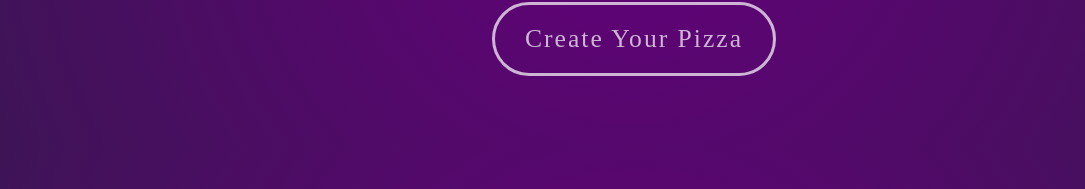
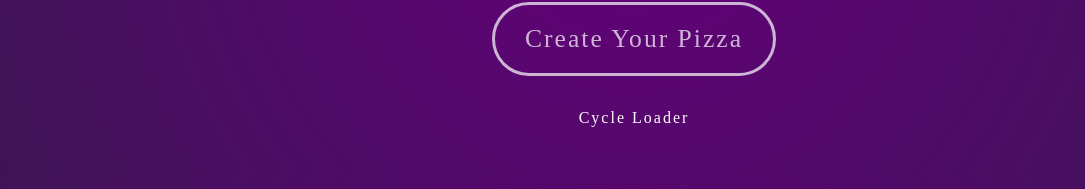
Before and after one commit to michael-020/pizza-point, a React (Vite) app: page / in a window 1280 px wide. Shown: the part 393-582 px from the top of the page, without its empty margins (6-1091 px from the left). Built offline with nearby package versions, Linux system fonts and the light colour scheme; a web font is replaced by a local one.

Commit message:
completed useCycle hook

```diff
--- a/src/components/Loader.tsx
+++ b/src/components/Loader.tsx
@@ -1,4 +1,4 @@
-import { motion } from "framer-motion"
+import { motion, useCycle } from "framer-motion"
 
 const loaderVariants = {
     animationOne: {
@@ -17,17 +17,37 @@ const loaderVariants = {
                 ease: "easeOut"
             }
         }
+    },
+    animationTwo: {
+        y: [0, -40],
+        x: 0,
+        transition: {
+            y: {
+                repeat: Infinity,
+                repeatType: "reverse",
+                ease: "easeOut",
+            }
+        }
     }
 }
 
 export const Loader = () => {
+    const [animation, cycleAnimation] = useCycle("animationOne", "animationTwo")
+
   return (
-    <motion.div
-        className="w-[10px] h-[10px] my-[40px] mx-auto rounded-full bg-white "
-        variants={loaderVariants}
-        animate="animationOne"
-    >
-
-    </motion.div>
+    <div>
+        <motion.div
+            className="w-[10px] h-[10px] my-[40px] mx-auto rounded-full bg-white "
+            variants={loaderVariants}
+            animate={animation}
+            >
+        </motion.div>
+        <div
+            className="cursor-pointer "
+            onClick={() => {
+                cycleAnimation()
+            }}
+        >Cycle Loader</div>
+    </div>
   )
 }
```
